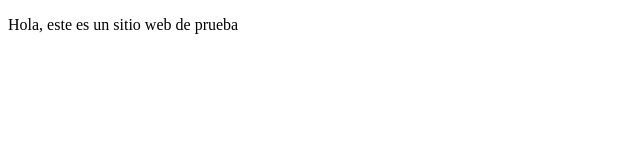
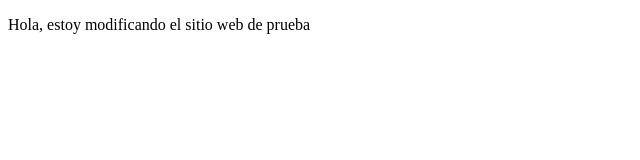
Before and after one commit to pablosajnin/proyectoCursoDemoPrework, a plain HTML site: page index.html in a window 1280 px wide. Shown: the whole page, without its empty margins (0-640 px from the left). Drawn offline with Linux system fonts and the light colour scheme.

Commit message:
second commit

```diff
--- a/index.html
+++ b/index.html
@@ -7,6 +7,6 @@
     <title>Document</title>
 </head>
 <body>
-    <p>Hola, este es un sitio web de prueba</p>
+    <p>Hola, estoy modificando el sitio web de prueba</p>
 </body>
 </html>
```
